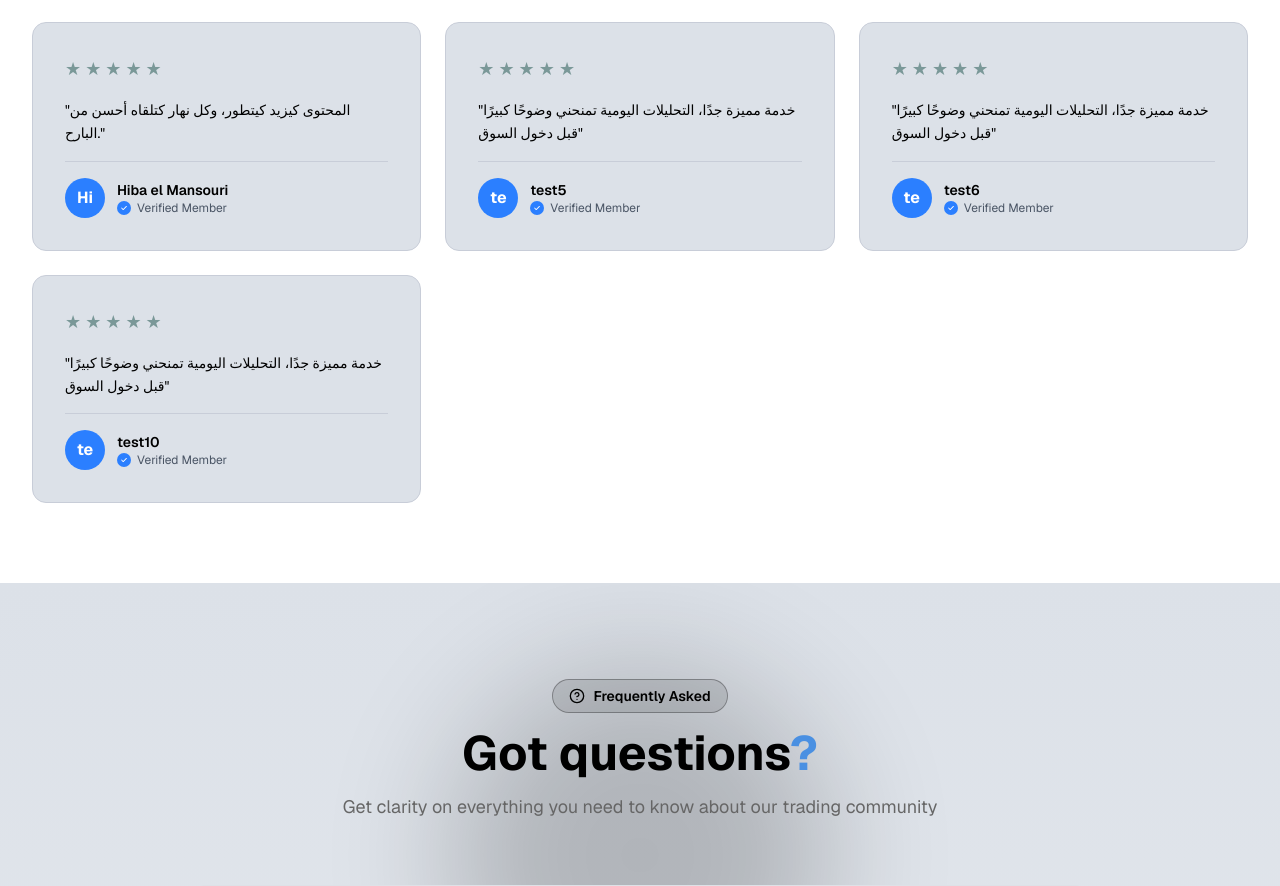
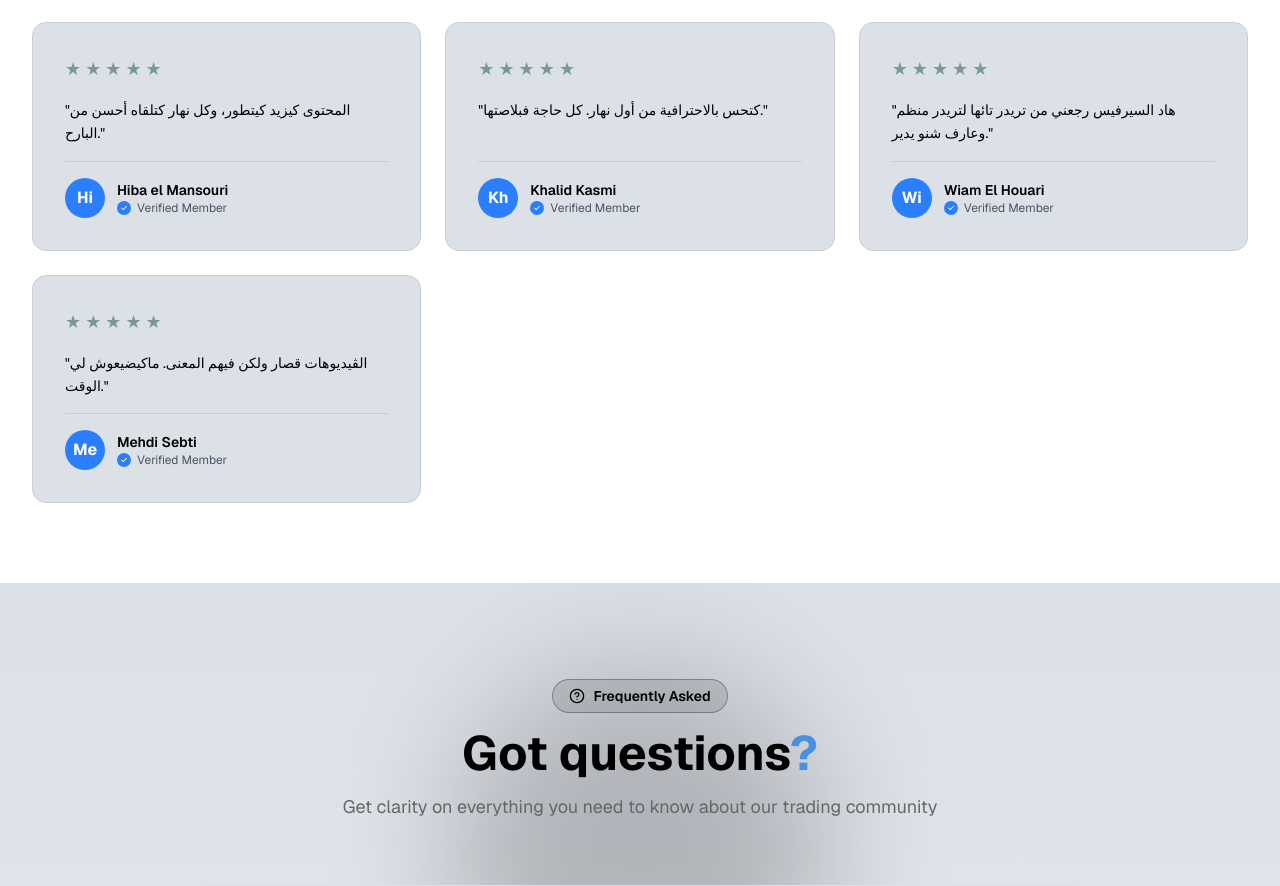
Before and after one commit to Hloser7/Hloser-utm, a Next.js app: page / in a window 1280 px wide. Shown: the part 5311-6197 px from the top of the page. Built offline with nearby package versions, Linux system fonts and the light colour scheme.

Commit message:
Update testimonials.tsx

```diff
--- a/components/testimonials.tsx
+++ b/components/testimonials.tsx
@@ -56,18 +56,18 @@ const testimonials = [
     rating: 5,
   },
   {
-    title: "test5",
-    content: "خدمة مميزة جدًا، التحليلات اليومية تمنحني وضوحًا كبيرًا قبل دخول السوق",
+    title: "Khalid Kasmi",
+    content: "كتحس بالاحترافية من أول نهار. كل حاجة فبلاصتها.",
     rating: 5,
   },
   {
-    title: "test6",
-    content: "خدمة مميزة جدًا، التحليلات اليومية تمنحني وضوحًا كبيرًا قبل دخول السوق",
+    title: "Wiam El Houari",
+    content: "هاد السيرفيس رجعني من تريدر تائها لتريدر منظم وعارف شنو يدير.",
     rating: 5,
   },
   {
-    title: "test10",
-    content: "خدمة مميزة جدًا، التحليلات اليومية تمنحني وضوحًا كبيرًا قبل دخول السوق",
+    title: "Mehdi Sebti",
+    content: "الڤيديوهات قصار ولكن فيهم المعنى. ماكيضيعوش لي الوقت.",
     rating: 5,
   },
 ]
```
